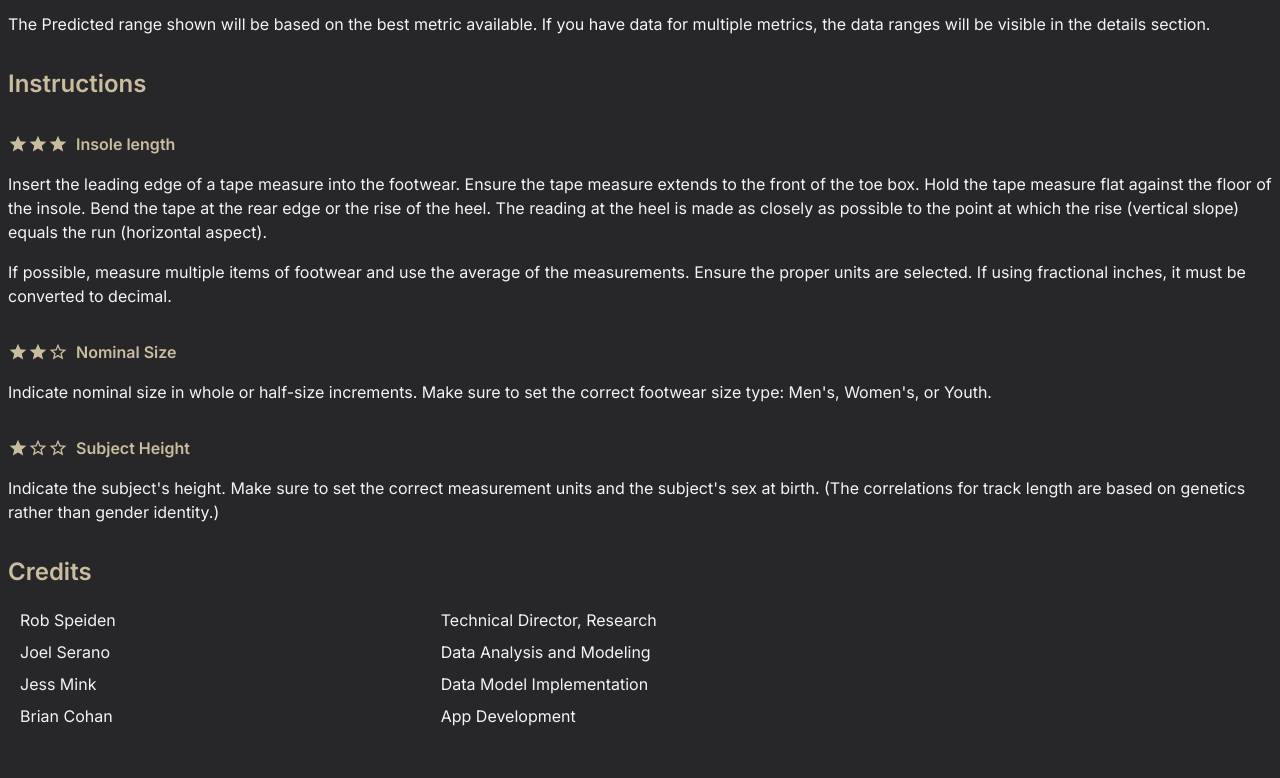
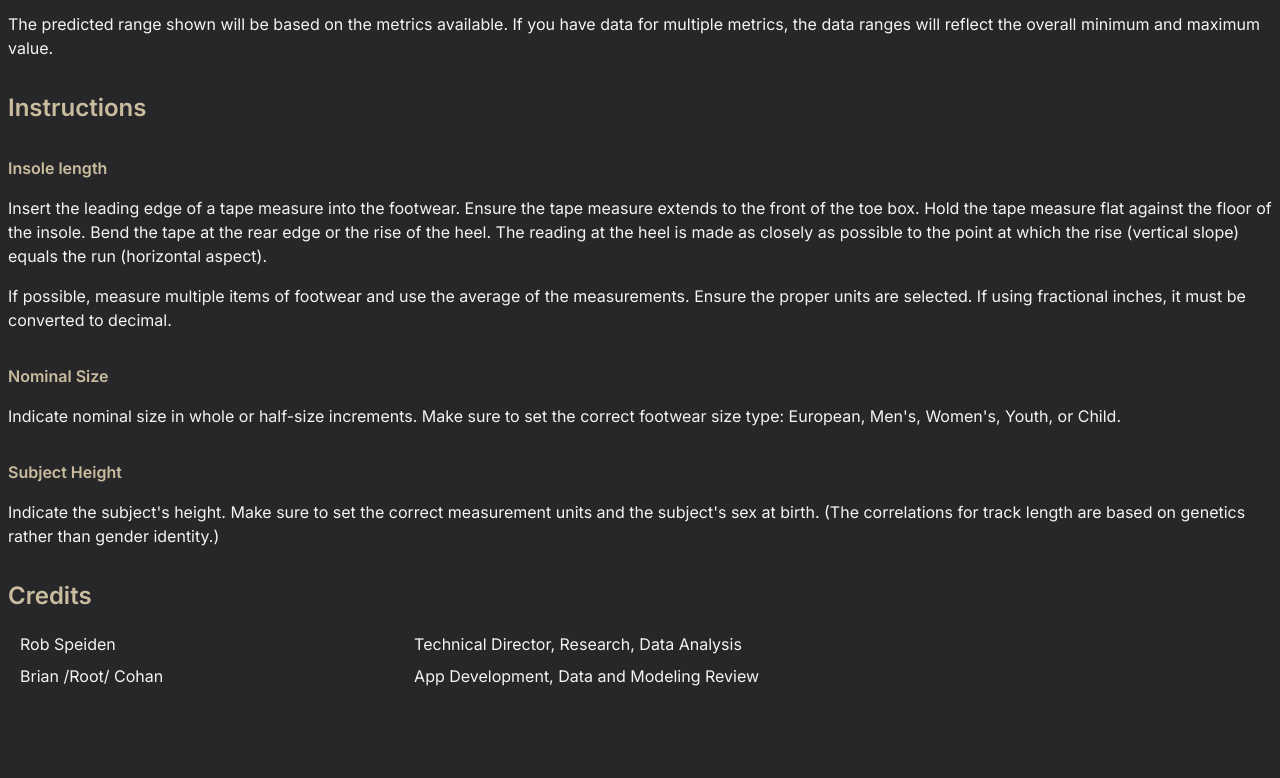
Before and after one commit to briancohan/solesearcher, a Next.js app: page /about in a window 1280 px wide. Shown: the part 320-1098 px from the top of the page. Built offline with nearby package versions, Linux system fonts and the light colour scheme.

Commit message:
remove star ratings

```diff
--- a/src/app/about/page.tsx
+++ b/src/app/about/page.tsx
@@ -9,19 +9,19 @@ export const metadata = {
 const people = [
   {
     name: 'Rob Speiden',
-    role: 'Technical Director, Research',
+    role: 'Technical Director, Research, Data Analysis',
   },
+  // {
+  //   name: 'Joel Serano',
+  //   role: 'Data Analysis and Modeling',
+  // },
+  // {
+  //   name: 'Jess Mink',
+  //   role: 'Data Model Implementation',
+  // },
   {
-    name: 'Joel Serano',
-    role: 'Data Analysis and Modeling',
-  },
-  {
-    name: 'Jess Mink',
-    role: 'Data Model Implementation',
-  },
-  {
-    name: 'Brian Cohan',
-    role: 'App Development',
+    name: "Brian \/Root\/ Cohan",
+    role: 'App Development, Data and Modeling Review',
   },
 ]
 
@@ -35,15 +35,15 @@ export default function About() {
       <Header as='h2' className='text-2xl'>
         How to Find Your Sole
       </Header>
-      <p>There are three metrcis used to determine track length. In order of preference, they are:</p>
+      <p>There are three metrcis used to determine track length. In no particular order, they are:</p>
       <ol className='mx-auto ml-8 list-decimal'>
         <li>Insole Length</li>
         <li>Nominal Shoe Size</li>
         <li>Subject Height</li>
       </ol>
       <p>
-        The Predicted range shown will be based on the best metric available. If you have data for multiple metrics, the
-        data ranges will be visible in the details section.
+        The predicted range shown will be based on the metrics available. If you have data for multiple metrics, the
+        data ranges will reflect the overall minimum and maximum value.
       </p>
 
       <Header as='h2' className='text-2xl'>
@@ -51,7 +51,6 @@ export default function About() {
       </Header>
 
       <Header as='h3' className='flex items-center gap-2'>
-        <Rating stars={3} />
         Insole length
       </Header>
       <p>
@@ -66,16 +65,14 @@ export default function About() {
       </p>
 
       <Header as='h3' className='flex items-center gap-2'>
-        <Rating stars={2} />
         Nominal Size
       </Header>
       <p>
         Indicate nominal size in whole or half-size increments. Make sure to set the correct footwear size type:
-        Men&apos;s, Women&apos;s, or Youth.
+        European, Men&apos;s, Women&apos;s, Youth, or Child.
       </p>
 
       <Header as='h3' className='flex items-center gap-2'>
-        <Rating stars={1} />
         Subject Height
       </Header>
       <p>
--- a/src/app/page.tsx
+++ b/src/app/page.tsx
@@ -154,7 +154,7 @@ export default function Home() {
             onSelectChange={setInsoleUnit}
             label={
               <div className='flex flex-col items-start gap-2 sm:items-center sm:flex-row'>
-                <Rating stars={3} /> Insole Length
+                Insole Length
               </div>
             }
           />
@@ -167,7 +167,7 @@ export default function Home() {
             onChange={setNominal}
             label={
               <div className='flex flex-col items-start gap-2 sm:items-center sm:flex-row'>
-                <Rating stars={2} /> Nominal Shoe Size
+                Nominal Shoe Size
               </div>
             }
           />
@@ -188,7 +188,7 @@ export default function Home() {
             onSelectChange={setHeightUnit}
             label={
               <div className='flex flex-col items-start gap-2 sm:items-center sm:flex-row'>
-                <Rating stars={1} /> Subject Height
+                Subject Height
               </div>
             }
           />
```
